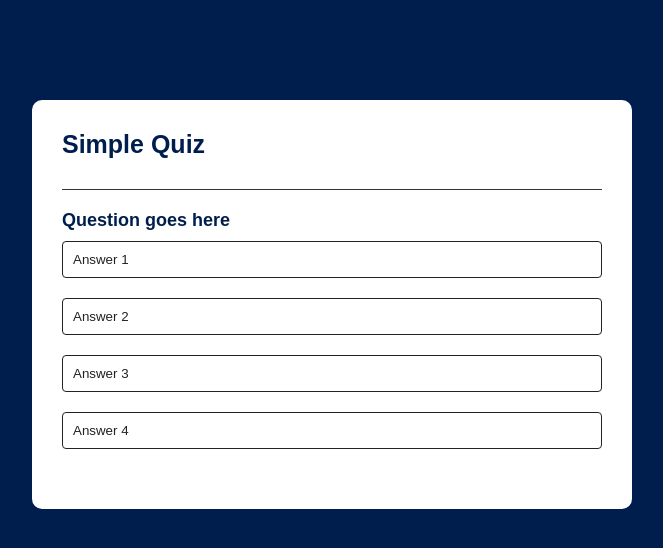
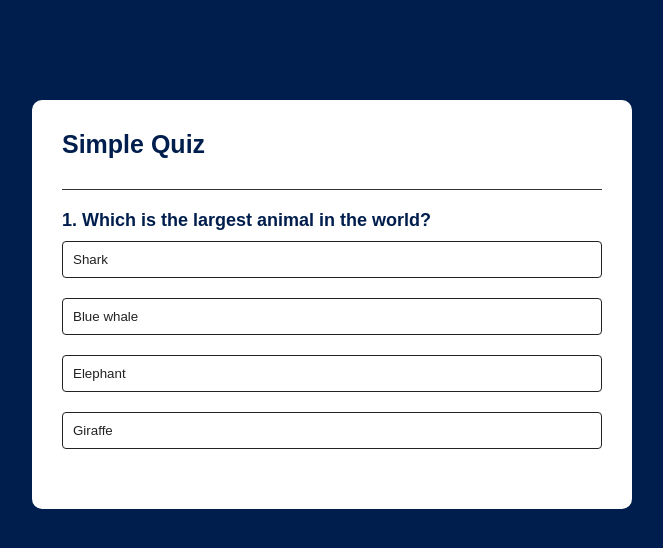
Before and after one commit to dionisis-deligiannis/Quiz-App, a plain HTML site: page index.html in a window 1280 px wide. Shown: the whole page, without its empty margins (308-971 px from the left). Drawn offline with Linux system fonts and the light colour scheme.

Commit message:
showing the question and the answers

```diff
--- a/index.html
+++ b/index.html
@@ -11,7 +11,7 @@
         <h1>Simple Quiz</h1>
         <div class="quiz">
             <h2 id="question">Question goes here</h2>
-            <div id="ansswer-buttons">
+            <div id="answer-buttons">
                 <button class="btn">Answer 1</button>
                 <button class="btn">Answer 2</button>
                 <button class="btn">Answer 3</button>
--- a/index.js
+++ b/index.js
@@ -5,7 +5,7 @@ const questions = [
             { text: "Shark", correct: false},
             { text: "Blue whale", correct: true},
             { text: "Elephant", correct: false},
-            { text: "Giraffe", correct: false}
+            { text: "Giraffe", correct: false},
         ]
     },
     {
@@ -14,16 +14,16 @@ const questions = [
             { text: "Vatican City", correct: true},
             { text: "Bhutan", correct: false},
             { text: "Nepal", correct: false},
-            { text: "Shri Lanka", correct: false}
+            { text: "Shri Lanka", correct: false},
         ]
     },
     {
-        question: "Which is the largesst desert in the world?",
+        question: "Which is the largest desert in the world?",
         answers: [
             { text: "Kalahari", correct: false},
             { text: "Gobi", correct: false},
             { text: "Sahara", correct: false},
-            { text: "Antarctica", correct: true}
+            { text: "Antarctica", correct: true},
         ]
     },
     {
@@ -32,7 +32,45 @@ const questions = [
             { text: "Asia", correct: false},
             { text: "Australia", correct: true},
             { text: "Arctic", correct: false},
-            { text: "Africa", correct: false}
+            { text: "Africa", correct: false},
         ]
     }
-]
+];
+
+
+const questionElement =document.getElementById("question")
+const answerButtons =document.getElementById("answer-buttons")
+const nextButton =document.getElementById("next-btn")
+
+let currentQuestionIndex = 0;
+let score = 0;
+function startQuiz(){
+    currentQuestionIndex = 0;
+    score = 0;
+    nextButton.innerHTML = "Next";
+    showQuestion();
+}
+
+function showQuestion(){
+    resetState();
+    let currentQuestion = questions[currentQuestionIndex];
+    let questionNo = currentQuestionIndex + 1;
+    questionElement.innerHTML = questionNo + ". " + currentQuestion.question;
+
+    currentQuestion.answers.forEach(answer => {
+        const button = document.createElement("button");
+        button.innerHTML = answer.text;
+        button.classList.add("btn");
+        answerButtons.appendChild(button);
+        console.log(answer.text)
+    });
+}
+
+function resetState(){
+    nextButton.style.display ="none";
+    while(answerButtons.firstChild){
+        answerButtons.removeChild(answerButtons.firstChild)
+    }
+}
+
+startQuiz();
```
